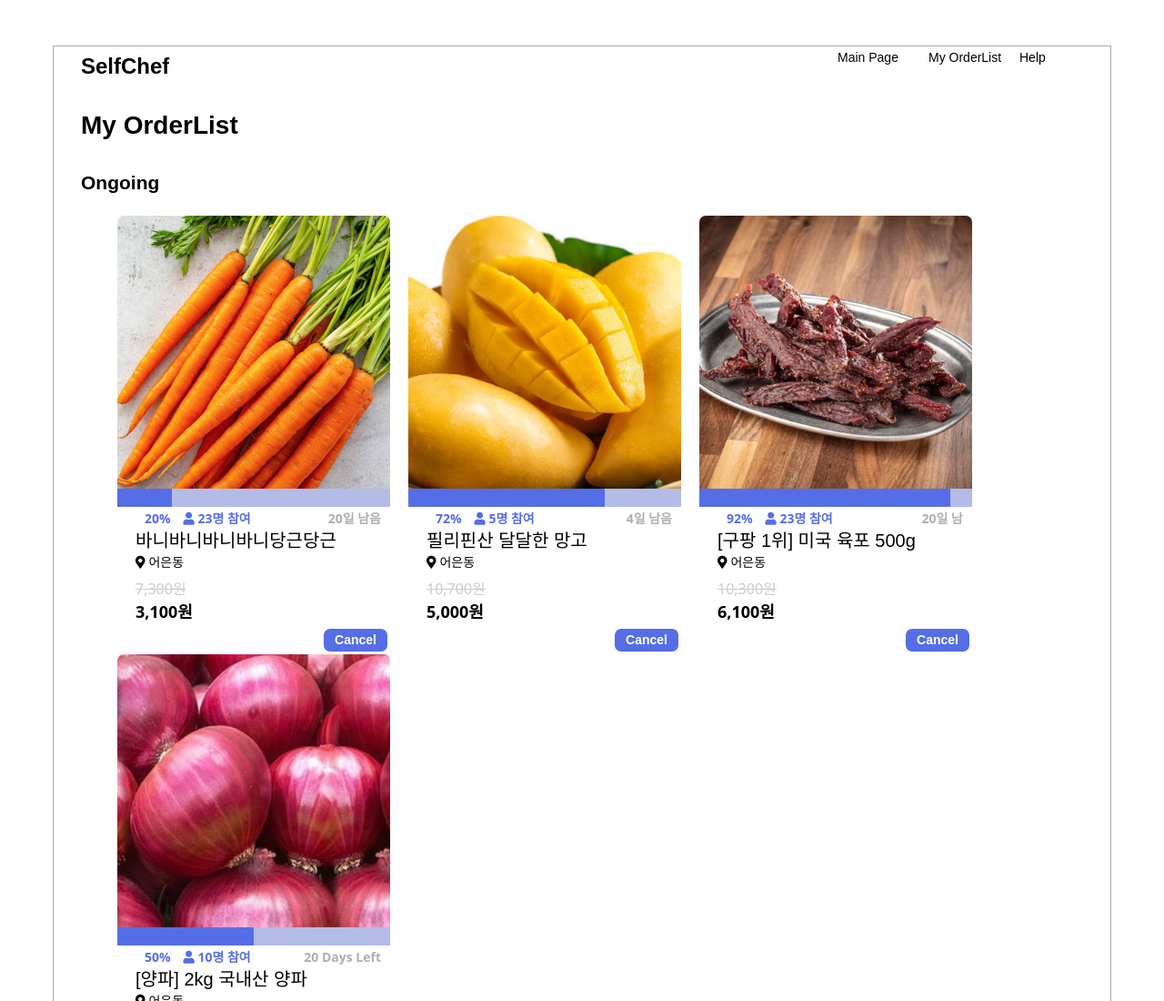
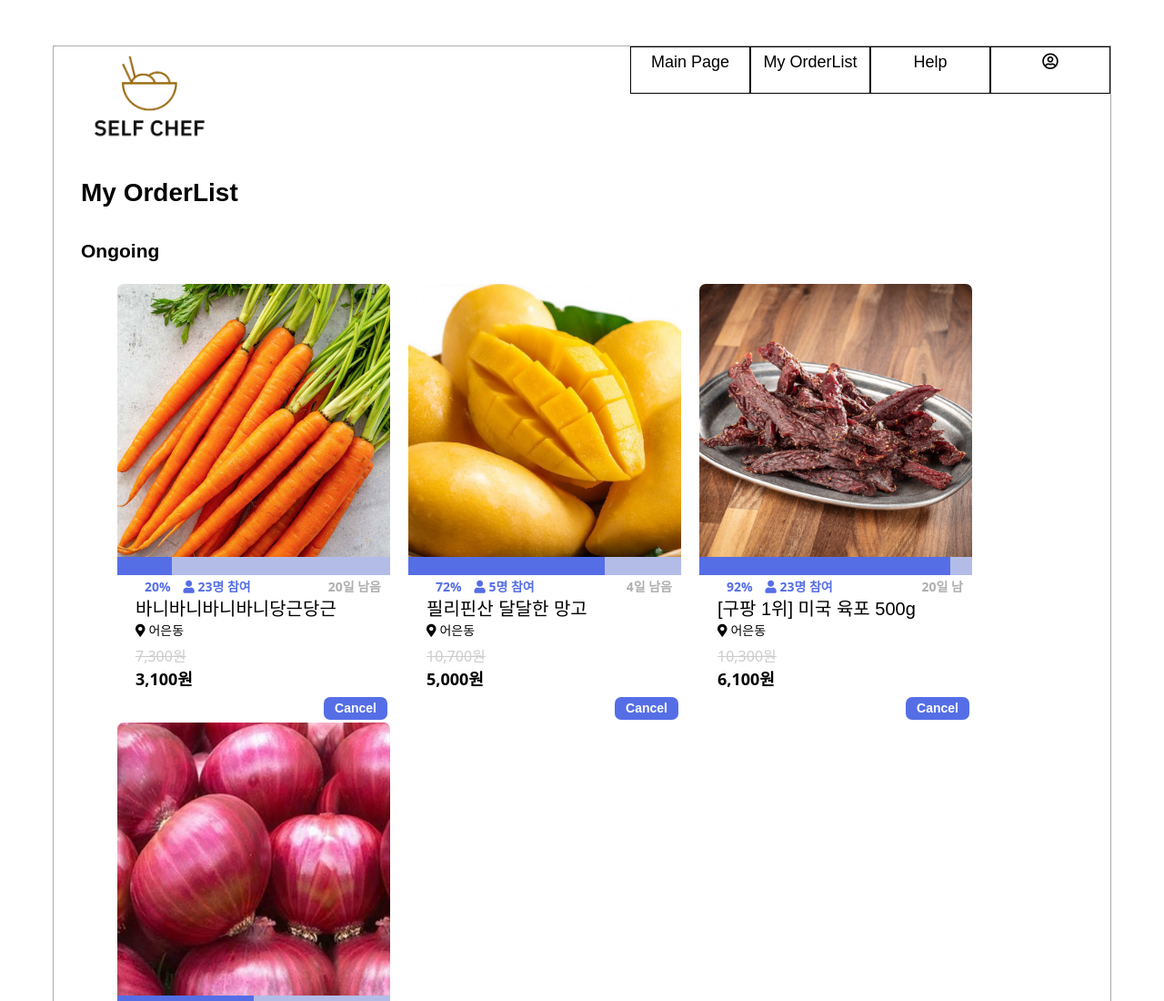
Before and after one commit to elite1111cyj/HCI_SelfChef, a plain HTML site: page OrderList/OrderList.html in a window 1280 px wide. Shown: the top 1100 px of the page at 91% size. Drawn offline with Linux system fonts and the light colour scheme.

Commit message:
modified orderlist and connect main

```diff
--- a/OrderList/OrderList.css
+++ b/OrderList/OrderList.css
@@ -24,13 +24,21 @@ li{
 }
 .nav{
   display: inline;
+  width: 1000px;
+  margin: 0 auto;
 }
 .nav-list{
   display: inline;
+  vertical-align: middle;
 }
 .nav-item{
   float: right;
-  width: 100px;
+  text-align: center;
+  font-size: large;
+  width: 130px;
+  height:50px;
+  vertical-align: middle;
+  border: 1px solid black;
 }
 
 .with-bg-size{
--- a/OrderList/OrderList.html
+++ b/OrderList/OrderList.html
@@ -18,12 +18,13 @@
 <body>
   <div class="frame">
     <div class="header">
-      <div class="logo">SelfChef</div>
+      <div class="logo"><img id="logo" src="../src/logo2.png" width="150px"></div>
       <div class="nav">
         <ul class="nav-list">
+          <li class="nav-item"><a href="" class="nav-link"><i class="far fa-user-circle"></i></a></li>
           <li class="nav-item"><a href="" class="nav-link">Help</a></li>
           <li class="nav-item"><a href="" class="nav-link">My OrderList</a></li>
-          <li class="nav-item"><a href="" class="nav-link">Main Page</a></li>
+          <li class="nav-item"><a href="../MainPage_all/MainPage.html" class="nav-link">Main Page</a></li>
         </ul>
       </div>
     </div>
--- a/OrderList/OrderList.js
+++ b/OrderList/OrderList.js
@@ -1,11 +1,20 @@
 // This allows the Javascript code inside this block to only run when the page
 // has finished loading in the browser.
 $( document ).ready(function() {
-  $(".deleteBtn").click(function(){ // click button event
-    alert("delete btn clicked!");
+
+  $(document).on("click", ".deleteBtn", function() { //del button click events
+    var n = this.parentNode.id;
+    console.log("delete", n);
+    var check = confirm("Are you sure to cancel "+n+"?");
+    if(check){
+      $("#"+n).remove();
+    }
   });
+
   $(".ongoingProduct").mouseover(function(){$(this).css("box-shadow", "0px 0px 22px -6px gray");});
   $(".ongoingProduct").mouseleave(function(){$(this).css("box-shadow", "0px 0px 0px 0px gray");});
+
+
 /*
   $(document).on('mouseenter', '.ongoingProduct', function(e) {
     $(e.target).attr('style', "box-shadow: 0px 0px 22px -6px gray");
```
Also changed, not shown: MainPage_all/MainPage.html (+1 -1 lines), MainPage_all/MainPage/배경.png (added), src/logo.png (added), src/logo2.png (added), 3 other files.
